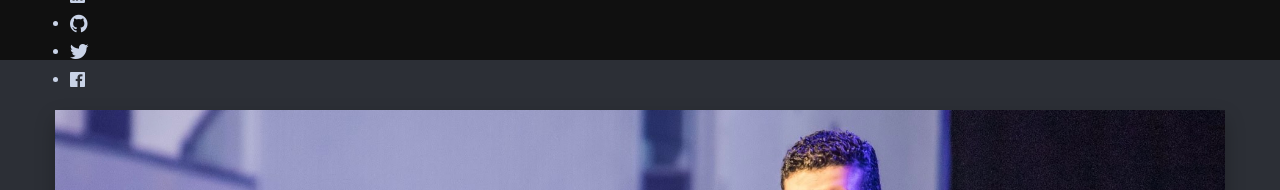
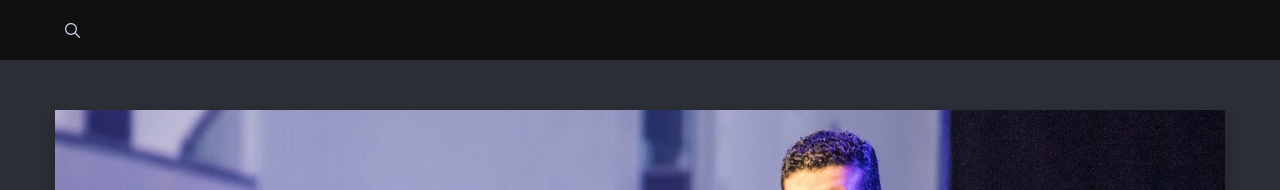
Before and after one commit to jjsantanna/jjsantanna.github.io, a Jekyll site: the page built from index.html, in a window 1280 px wide. Shown: the top 190 px of the page. Built offline with Jekyll 4.4.1, drawn with Linux system fonts in a browser that asks for light colours; nearby versions of some CDN libraries; the list of posts is cut into pages by our own code.

```diff
--- a/_includes/header.html
+++ b/_includes/header.html
@@ -11,6 +11,10 @@
               {% unless page.name == 'tags.html' or page.name == '404.html' %}
               {% if page.title %}
               <li class="menu-item"><a href="{{ page.url | prepend: site.baseurl }}" class="menu-link">{{ page.title }}</a></li>
+              <li><a href="{{ site.linkedin }}" class="social-profiles-link"><i class="ion ion-logo-linkedin"></i></a></li>
+              <li><a href="{{ site.github }}" class="social-profiles-link"><i class="ion ion-logo-github"></i></a></li>
+              <li><a href="{{ site.twitter }}" class="social-profiles-link"><i class="ion ion-logo-twitter"></i></a></li>
+              <li><a href="{{ site.facebook }}" class="social-profiles-link"><i class="ion ion-logo-facebook"></i></a></li>
               {% endif %}
               {% endunless %}
               {% endfor %}
@@ -19,13 +23,7 @@
           <div class="nav-buttons">
             <i class="menu-button d-hide ion ion-ios-menu"></i>
             <i class="search-button ion ion-ios-search"></i>
-            <!-- Social Media Icons -->
-            <ul class="social-media-icons">
-              <li><a href="{{ site.linkedin }}" class="social-profiles-link"><i class="ion ion-logo-linkedin"></i></a></li>
-              <li><a href="{{ site.github }}" class="social-profiles-link"><i class="ion ion-logo-github"></i></a></li>
-              <li><a href="{{ site.twitter }}" class="social-profiles-link"><i class="ion ion-logo-twitter"></i></a></li>
-              <li><a href="{{ site.facebook }}" class="social-profiles-link"><i class="ion ion-logo-facebook"></i></a></li>
-            </ul>
+
           </div>
         </div>
       </div>
```
